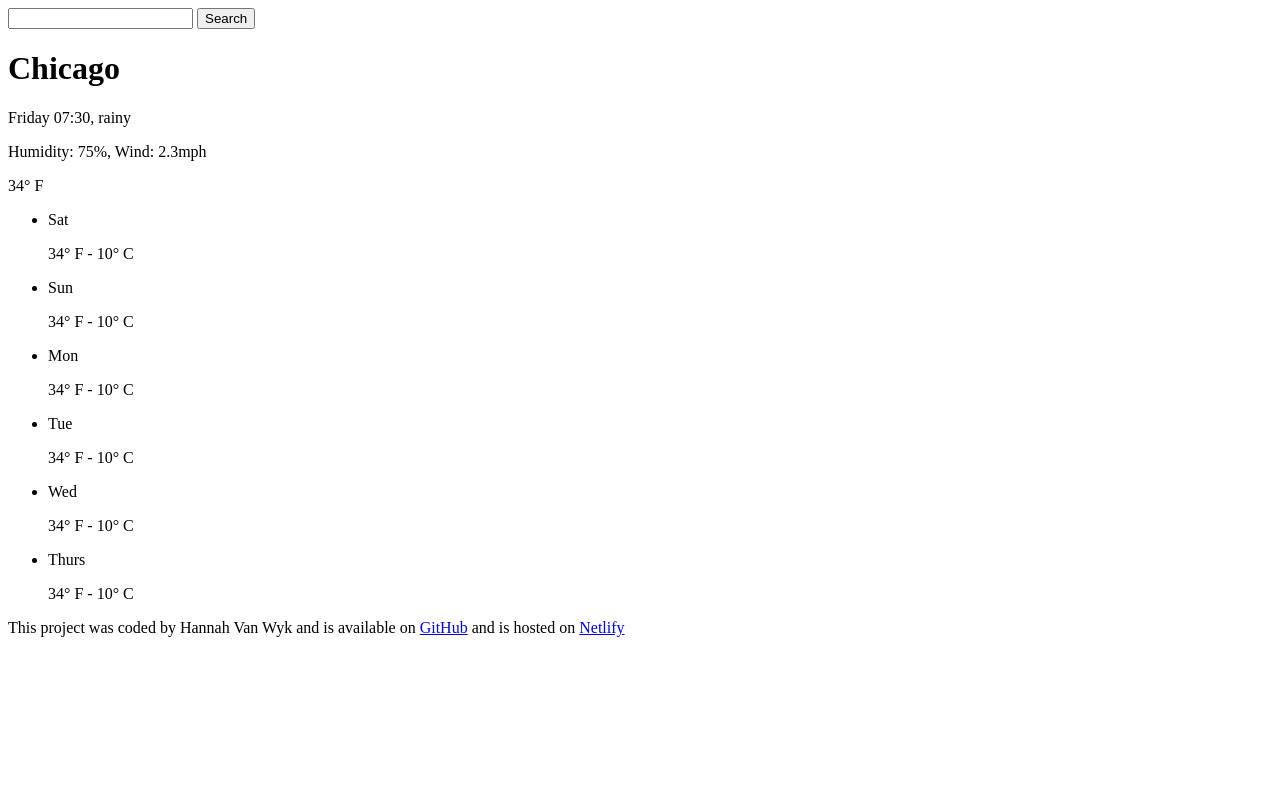
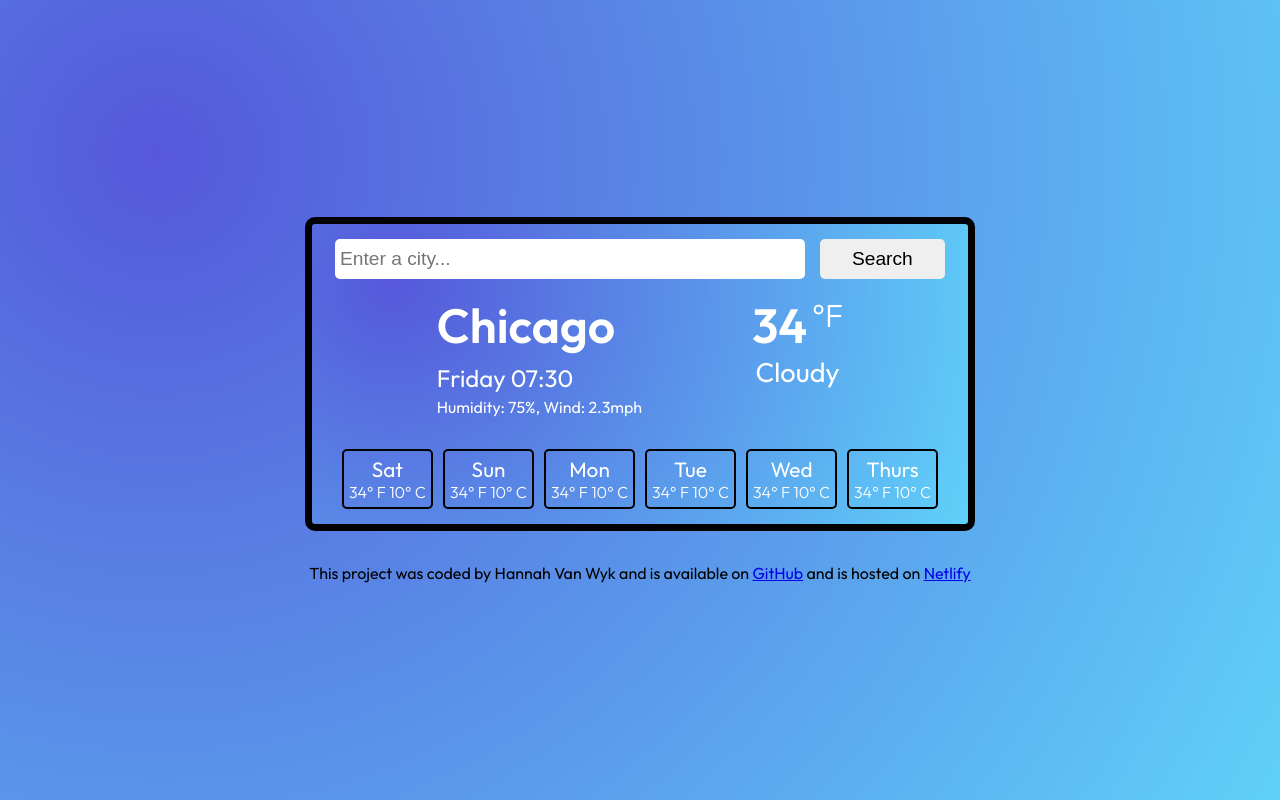
Before and after one commit to hannahvw/weather-application, a plain HTML site: page index.html in a window 1280 px wide. Drawn offline with Linux system fonts and the light colour scheme.

Commit message:
added css styles

```diff
--- a/index.html
+++ b/index.html
@@ -3,46 +3,61 @@
   <head>
     <meta charset="UTF-8" />
     <meta name="viewport" content="width=device-width, initial-scale=1.0" />
+    <link rel="preconnect" href="https://fonts.googleapis.com" />
+    <link rel="preconnect" href="https://fonts.gstatic.com" crossorigin />
+    <link
+      href="https://fonts.googleapis.com/css2?family=Outfit:wght@300;400;600&display=swap"
+      rel="stylesheet"
+    />
+    <link rel="stylesheet" href="styles.css" />
     <title>Weather App</title>
   </head>
   <body>
+    <div class="container">
       <form>
-      <input type="text" />
-      <input type="submit" value="Search" />
+        <input type="text" id="text-input" placeholder="Enter a city..." />
+        <input type="submit" value="Search" id="search-btn" />
       </form>
+      <div class="current-weather">
+        <div>
           <h1>Chicago</h1>
-    <p>Friday 07:30, rainy</p>
-    <p>Humidity: 75%, Wind: 2.3mph</p>
-
-    <p>34&#176; F</p>
-
+          <p class="date">Friday 07:30<p>
+          <p class="current-stats">Humidity: 75%, Wind: 2.3mph</p>
+        </div>
+        <div>
+          <p class="current-temp">34<span>&#176;F</span></p>
+          <p class="current-condition">Cloudy</p>
+        </div>
+      </div>
+      <div class="future-forecast">
         <ul>
           <li>
             Sat
-        <p>34&#176; F - 10&#176; C</p>
+            <p>34&#176; F 10&#176; C</p>
           </li>
           <li>
             Sun
-        <p>34&#176; F - 10&#176; C</p>
+            <p>34&#176; F 10&#176; C</p>
           </li>
           <li>
             Mon
-        <p>34&#176; F - 10&#176; C</p>
+            <p>34&#176; F 10&#176; C</p>
           </li>
           <li>
             Tue
-        <p>34&#176; F - 10&#176; C</p>
+            <p>34&#176; F 10&#176; C</p>
           </li>
           <li>
             Wed
-        <p>34&#176; F - 10&#176; C</p>
+            <p>34&#176; F 10&#176; C</p>
           </li>
           <li>
             Thurs
-        <p>34&#176; F - 10&#176; C</p>
+            <p>34&#176; F 10&#176; C</p>
           </li>
         </ul>
-
+      </div>
+    </div>
     <footer>
       <p>
         This project was coded by Hannah Van Wyk and is available on
--- /dev/null
+++ b/styles.css
@@ -0,0 +1,115 @@
+* {
+  margin: 0;
+  padding: 0;
+  box-sizing: border-box;
+}
+
+html {
+  font-family: "Outfit", sans-serif;
+}
+
+body {
+    height: 100vh;
+    display: flex;
+    flex-direction: column;
+    justify-content: center;
+    align-items: center;
+    background: radial-gradient(circle at 12.3% 19.3%, rgb(85, 88, 218) 0%, rgb(95, 209, 249) 100.2%);
+}
+
+.container {
+  max-width: 725px;
+  color: #fff;
+  background: radial-gradient(circle at 12.3% 19.3%, rgb(85, 88, 218) 0%, rgb(95, 209, 249) 100.2%);
+  border: 7px solid black;
+  border-radius: 10px;
+  padding: 15px;
+  margin-bottom: 2rem;
+}
+
+form {
+    display: flex;
+    justify-content: center;
+    gap: 15px;
+    margin-bottom: 1rem;
+}
+
+#text-input {
+    border: none;
+    height: 2.5rem;
+    width: 75%;
+    font-size: 1.2rem;
+    border-radius: 5px;
+    padding-left: 5px;
+}
+
+#search-btn {
+    height: 2.5rem;
+    width: 20%;
+    font-size: 1.2rem;
+    border: none;
+    border-radius: 5px;
+    padding: 0 15px;
+}
+
+h1 {
+    font-size: 3rem;
+    font-weight: 600;
+    margin-bottom: 0.5rem;
+}
+
+.current-weather {
+    display: flex;
+    justify-content: space-evenly;
+    align-items: start;
+    margin-bottom: 2rem;
+}
+
+.date {
+    font-size: 1.5rem;
+    margin-bottom: 0.2rem;
+}
+
+.current-stats {
+    font-size: 1rem;
+}
+
+.current-temp {
+    font-size: 3rem;
+    font-weight: 600;
+    display: flex;
+    align-items: start;
+    gap: 5px;
+}
+
+.current-temp span {
+    font-size: 2rem;
+    font-weight: 300;
+}
+
+.current-condition {
+    font-size: 1.7rem;
+    text-align: center;
+}
+
+.future-forecast ul {
+    display: flex;
+    gap: 10px;
+    justify-content: space-between;
+    padding: 0 15px;
+}
+
+
+li {
+    list-style: none;
+    font-size: 1.3rem;
+    border: 2px solid black;
+    border-radius: 5px;
+    padding: 5px;
+    text-align: center;
+}
+
+li p {
+    font-weight: 300;
+    font-size: 1rem;
+}
```
Lines whose indentation alone changed are shown as unchanged.
